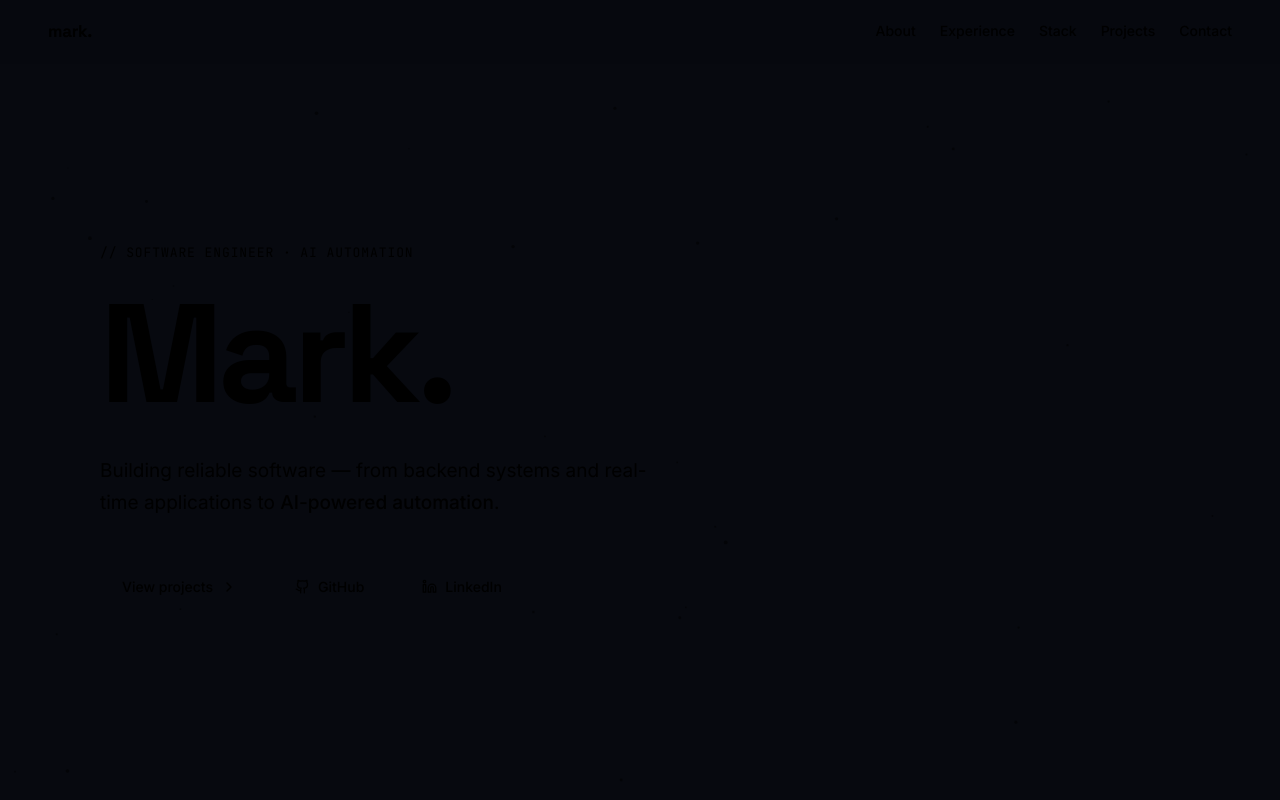
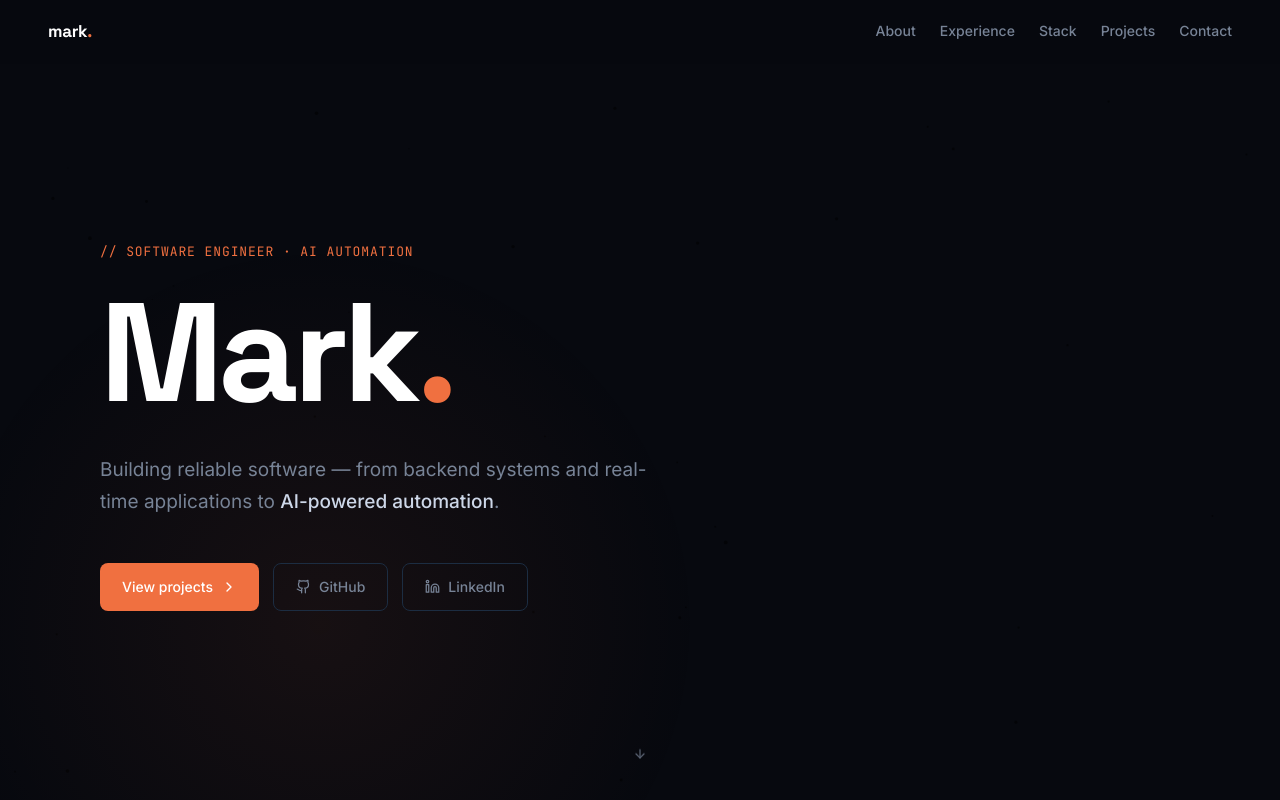
Before and after one commit to Sipisak/mark-portfolio, a React (Vite) app: page / in a window 1280 px wide. Shown: the top 800 px of the page. Built offline with nearby package versions, Linux system fonts and the light colour scheme.

Commit message:
feat: add dark and light color palettes

```diff
--- a/src/index.css
+++ b/src/index.css
@@ -1,5 +1,34 @@
-:root {
-  --bg: #07090f;
+:root,
+:root[data-theme="dark"] {
+  color-scheme: dark;
+  --color-bg: #07090f;
+  --color-nav: rgba(7, 9, 15, 0.84);
+  --color-surface: #0d1520;
+  --color-surface-2: #142030;
+  --color-border: #1c2d42;
+  --color-text: #cdd7e8;
+  --color-muted: #778396;
+  --color-heading: #ffffff;
+  --color-accent: #f07040;
+  --color-accent-hover: #d85f30;
+  --color-accent-rgb: 240, 112, 64;
+  --color-blue: #70a9f4;
+}
+
+:root[data-theme="light"] {
+  color-scheme: light;
+  --color-bg: #f6f8fb;
+  --color-nav: rgba(246, 248, 251, 0.88);
+  --color-surface: #ffffff;
+  --color-surface-2: #eef2f7;
+  --color-border: #d8e0eb;
+  --color-text: #344054;
+  --color-muted: #667085;
+  --color-heading: #101828;
+  --color-accent: #d85f30;
+  --color-accent-hover: #b94d24;
+  --color-accent-rgb: 216, 95, 48;
+  --color-blue: #2667c9;
 }
 
 *,
@@ -10,13 +39,26 @@
 
 html {
   scroll-behavior: smooth;
+  background: var(--color-bg);
 }
 
 body {
   margin: 0;
   padding: 0;
   overflow-x: hidden;
-  background: var(--bg);
+  background: var(--color-bg);
+  transition: background-color 0.25s ease, color 0.25s ease;
+}
+
+button,
+a {
+  -webkit-tap-highlight-color: transparent;
+}
+
+button:focus-visible,
+a:focus-visible {
+  outline: 2px solid var(--color-accent);
+  outline-offset: 3px;
 }
 
 @keyframes bobble {
```
